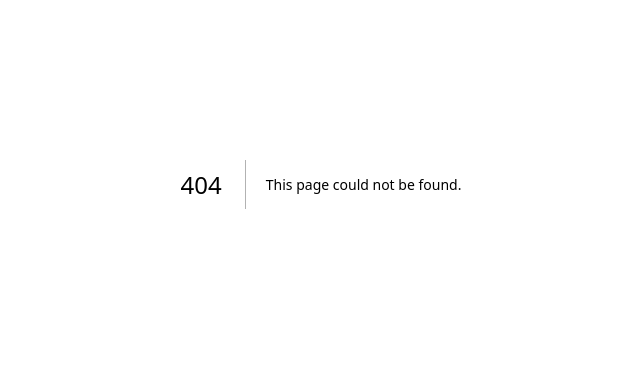
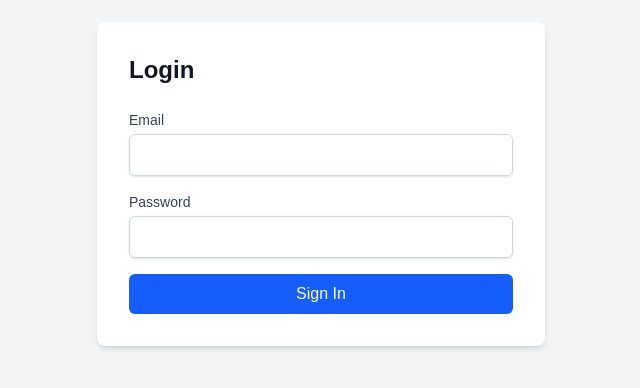
Before and after one commit to MuhasinBiruar/amazaing-strange-funeral-home-system, a Next.js app in the folder client/: page /login in a window 1280 px wide. Before the commit this address had no page. Shown: the part 216-604 px from the top of the page, without its empty margins (319-959 px from the left). Built offline with nearby package versions, Linux system fonts and the light colour scheme.

Commit message:
feat: login page & installed primereact@10 package

```diff
--- a/client/app/layout.tsx
+++ b/client/app/layout.tsx
@@ -1,16 +1,18 @@
 import type { Metadata } from "next";
-import { Geist, Geist_Mono } from "next/font/google";
+/* import { Geist, Geist_Mono } from "next/font/google"; */
+import {Work_Sans } from "next/font/google";
 import "./globals.css";
+import "primereact/resources/themes/bootstrap4-dark-blue/theme.css";
 
-const geistSans = Geist({
-  variable: "--font-geist-sans",
+const workSans = Work_Sans({
+  variable: "--font-work-sans",
   subsets: ["latin"],
 });
 
-const geistMono = Geist_Mono({
+/* const geistMono = Geist_Mono({
   variable: "--font-geist-mono",
   subsets: ["latin"],
-});
+}); */
 
 export const metadata: Metadata = {
   title: "Create Next App",
@@ -21,9 +23,11 @@ export default function RootLayout({ children }: LayoutProps<"/">) {
   return (
     <html
       lang="en"
-      className={`${geistSans.variable} ${geistMono.variable} h-full antialiased`}
+      className={`${workSans.variable} h-full antialiased`}
     >
-      <body className="min-h-full flex flex-col">{children}</body>
+      <body className="min-h-full flex flex-col">
+        {children}
+      </body>
     </html>
   );
 }
--- /dev/null
+++ b/client/app/login/page.tsx
@@ -0,0 +1,59 @@
+'use client';
+
+import { useState } from 'react';
+
+export default function LoginPage() {
+  const [email, setEmail] = useState('');
+  const [password, setPassword] = useState('');
+
+  const handleLogin = (e: React.FormEvent) => {
+    e.preventDefault();
+    // TODO: Handle login logic
+    console.log('Login attempt:', { email, password });
+  };
+
+  return (
+    <div className="flex items-center justify-center min-h-screen bg-gray-100">
+      <div className="w-full max-w-md bg-white rounded-lg shadow-md p-8">
+        <h1 className="text-2xl font-bold mb-6 text-gray-900">Login</h1>
+
+        <form onSubmit={handleLogin} className="space-y-4">
+          <div>
+            <label htmlFor="email" className="block text-sm font-medium text-gray-700">
+              Email
+            </label>
+            <input
+              id="email"
+              type="email"
+              value={email}
+              onChange={(e) => setEmail(e.target.value)}
+              className="mt-1 w-full px-3 py-2 border border-gray-300 rounded-md shadow-sm focus:outline-none focus:ring-blue-500 focus:border-blue-500"
+              required
+            />
+          </div>
+
+          <div>
+            <label htmlFor="password" className="block text-sm font-medium text-gray-700">
+              Password
+            </label>
+            <input
+              id="password"
+              type="password"
+              value={password}
+              onChange={(e) => setPassword(e.target.value)}
+              className="mt-1 w-full px-3 py-2 border border-gray-300 rounded-md shadow-sm focus:outline-none focus:ring-blue-500 focus:border-blue-500"
+              required
+            />
+          </div>
+
+          <button
+            type="submit"
+            className="w-full bg-blue-600 text-white py-2 px-4 rounded-md font-medium hover:bg-blue-700 transition"
+          >
+            Sign In
+          </button>
+        </form>
+      </div>
+    </div>
+  );
+}
--- a/client/app/page.tsx
+++ b/client/app/page.tsx
@@ -1,69 +1,81 @@
-import Image from "next/image";
+'use client';
 
-export default function Home() {
+import { useState } from 'react';
+
+export default function LoginPage() {
+  const [email, setEmail] = useState('');
+  const [password, setPassword] = useState('');
+  const [showPassword, setShowPassword] = useState(false);
+
+  const handleLogin = (e: React.FormEvent) => {
+    e.preventDefault();
+    // TODO: Handle login logic
+    console.log('Login attempt:', { email, password });
+  };
+
   return (
-    <div className="flex flex-col flex-1 items-center justify-center bg-zinc-50 font-sans dark:bg-black">
-      <main className="flex flex-1 w-full max-w-3xl flex-col items-center justify-between py-32 px-16 bg-white dark:bg-black sm:items-start">
-        <Image
-          className="dark:invert h-5 w-[100px]"
-          src="/next.svg"
-          alt="Next.js logo"
-          width={100}
-          height={20}
-          priority
-        />
-        <div className="flex flex-col items-center gap-6 text-center sm:items-start sm:text-left">
-          <h1 className="max-w-xs text-3xl font-semibold leading-10 tracking-tight text-black dark:text-zinc-50">
-            To get started, edit the{" "}
-            <code className="rounded bg-black/[.06] px-1.5 py-0.5 font-mono text-[0.9em] dark:bg-white/[.08]">
-              page.tsx
-            </code>{" "}
-            file.
-          </h1>
-          <p className="max-w-md text-lg leading-8 text-zinc-600 dark:text-zinc-400">
-            Looking for a starting point or more instructions? Head over to{" "}
-            <a
-              href="https://vercel.com/templates?framework=next.js&utm_source=create-next-app&utm_medium=appdir-template-tw&utm_campaign=create-next-app"
-              className="font-medium text-zinc-950 dark:text-zinc-50"
-            >
-              Templates
-            </a>{" "}
-            or the{" "}
-            <a
-              href="https://nextjs.org/learn?utm_source=create-next-app&utm_medium=appdir-template-tw&utm_campaign=create-next-app"
-              className="font-medium text-zinc-950 dark:text-zinc-50"
-            >
-              Learning
-            </a>{" "}
-            center.
-          </p>
-        </div>
-        <div className="flex flex-col gap-4 text-base font-medium sm:flex-row">
-          <a
-            className="flex h-12 w-full items-center justify-center gap-2 rounded-full bg-foreground px-5 text-background transition-colors hover:bg-[#383838] dark:hover:bg-[#ccc] md:w-[158px]"
-            href="https://vercel.com/new?utm_source=create-next-app&utm_medium=appdir-template-tw&utm_campaign=create-next-app"
-            target="_blank"
-            rel="noopener noreferrer"
+    <div className="flex items-center justify-center min-h-screen bg-gray-100">
+      <div className="w-full max-w-md bg-white rounded-lg shadow-md p-8">
+        <h1 className="text-2xl font-bold mb-6 text-[#00236F]">Login</h1>
+
+        <form onSubmit={handleLogin} className="space-y-4">
+          <div>
+            <label htmlFor="email" className="block text-sm font-medium text-gray-700">
+              Email
+            </label>
+            <p id="email-help" className="mt-1 text-sm text-gray-500">
+              Type your email here
+            </p>
+            <input
+              id="email"
+              type="email"
+              autoComplete="email"
+              value={email}
+              aria-describedby="email-help"
+              onChange={(e) => setEmail(e.target.value)}
+              className="mt-1 w-full px-3 py-2 border border-gray-300 rounded-md bg-white text-gray-900 shadow-sm placeholder:text-gray-400 focus:outline-none focus:ring-blue-500 focus:border-blue-500"
+              required
+            />
+          </div>
+
+          <div>
+            <label htmlFor="password" className="block text-sm font-medium text-gray-700">
+              Password
+            </label>
+            <p id="password-help" className="mt-1 text-sm text-gray-500">
+              Type your password here
+            </p>
+            <div className="relative mt-1">
+              <input
+                id="password"
+                type={showPassword ? 'text' : 'password'}
+                autoComplete="off"
+                value={password}
+                aria-describedby="password-help"
+                onChange={(e) => setPassword(e.target.value)}
+                className={`w-full px-3 py-2 border border-gray-300 rounded-md bg-white text-gray-900 shadow-sm placeholder:text-gray-400 focus:outline-none focus:ring-blue-500 focus:border-blue-500 ${password ? 'pr-20' : 'pr-3'}`}
+                required
+              />
+              {password && (
+                <button
+                  type="button"
+                  onClick={() => setShowPassword((visible) => !visible)}
+                  className="absolute inset-y-0 right-0 px-3 text-sm font-medium text-[#00236F] hover:text-blue-700 hover:cursor-pointer"
+                >
+                  {showPassword ? 'Hide' : 'Show'}
+                </button>
+              )}
+            </div>
+          </div>
+
+          <button
+            type="submit"
+            className="w-full bg-[#00236F] text-white py-2 px-4 rounded-md font-medium hover:bg-blue-700 transition hover:cursor-pointer"
           >
-            <Image
-              className="dark:invert h-[14px] w-4"
-              src="/vercel.svg"
-              alt="Vercel logomark"
-              width={16}
-              height={14}
-            />
-            Deploy Now
-          </a>
-          <a
-            className="flex h-12 w-full items-center justify-center rounded-full border border-solid border-black/[.08] px-5 transition-colors hover:border-transparent hover:bg-black/[.04] dark:border-white/[.145] dark:hover:bg-[#1a1a1a] md:w-[158px]"
-            href="https://nextjs.org/docs?utm_source=create-next-app&utm_medium=appdir-template-tw&utm_campaign=create-next-app"
-            target="_blank"
-            rel="noopener noreferrer"
-          >
-            Documentation
-          </a>
-        </div>
-      </main>
+            Sign In
+          </button>
+        </form>
+      </div>
     </div>
   );
 }
--- a/client/package.json
+++ b/client/package.json
@@ -14,6 +14,7 @@
     "better-auth": "^1.6.26",
     "lucide-react": "^1.30.0",
     "next": "16.3.0",
+    "primereact": "^10.9.8",
     "react": "19.2.8",
     "react-dom": "19.2.8"
   },
```
Also changed, not shown: 1 other file (tests, documents, lock files or other folders).
